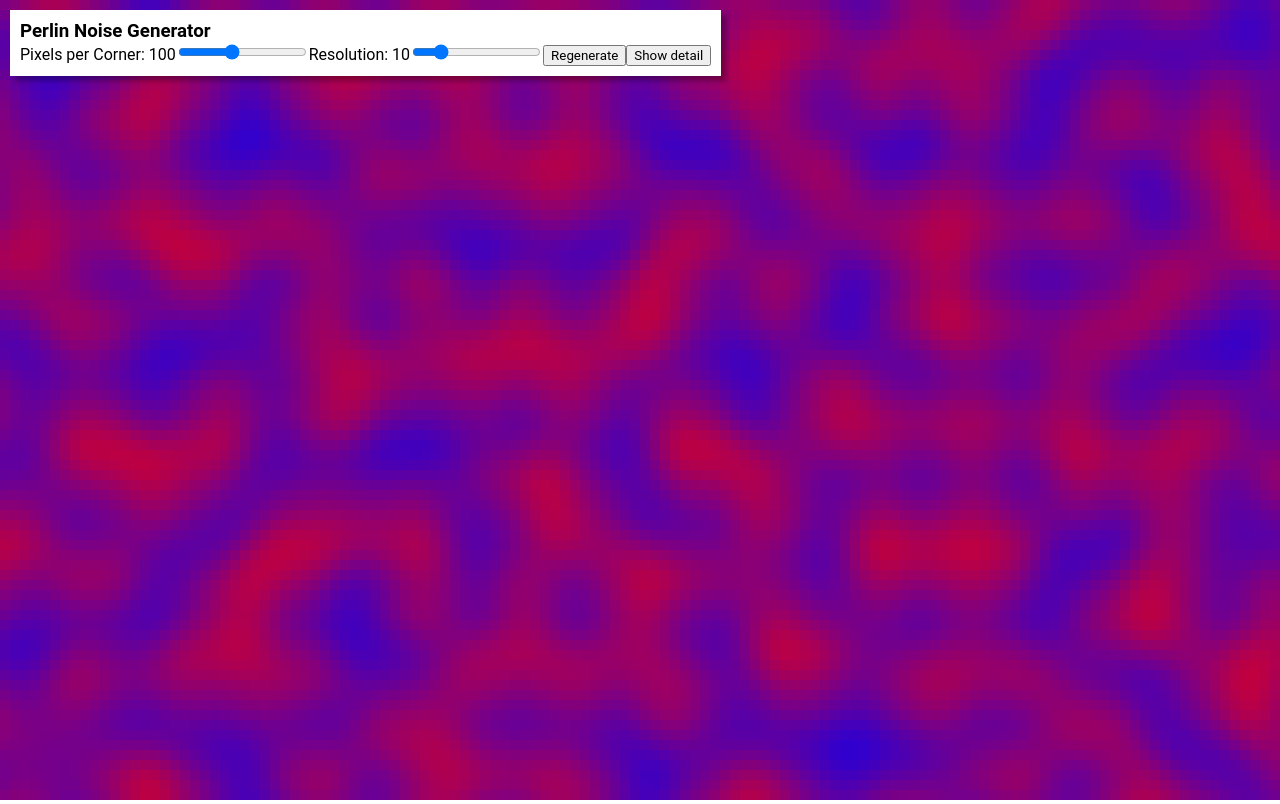
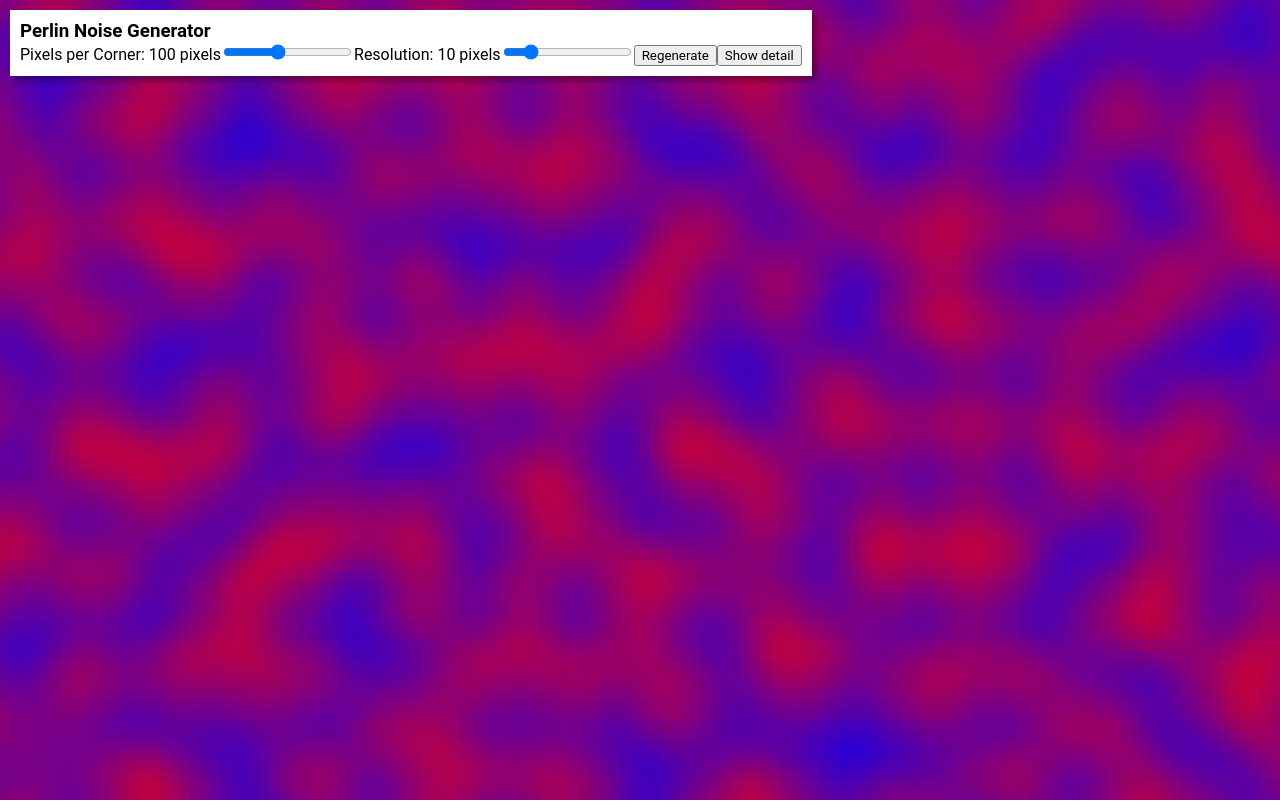
Before and after one commit to OneOneFour/PerlinNoise, a Vue app: page / in a window 1280 px wide. Built offline with nearby package versions, Linux system fonts and the light colour scheme.

Commit message:
made units clearer

```diff
--- a/src/components/ControlPane.vue
+++ b/src/components/ControlPane.vue
@@ -1,9 +1,9 @@
 <template>
     <div class="control_pane">
       <h3>Perlin Noise Generator</h3>
-      <p class="control-text">Pixels per Corner: {{pixelPerCorner}}</p>
+      <p class="control-text">Pixels per Corner: {{pixelPerCorner}} pixels</p>
       <input type="range" min=30 max=200 step=5 v-model="pixelPerCorner" />
-      <p class="control-text">Resolution: {{perlinResolution}}</p>
+      <p class="control-text">Resolution: {{perlinResolution}} pixels</p>
       <input type="range" min=1 max=50 step=1 v-model="perlinResolution" />
       <button @click="$emit('regenerate',{pixelPerCorner,perlinResolution})"> Regenerate </button>
       <button @click="$emit('toggle-detail')"> {{(showDetail)? 'Hide':'Show'}} detail </button>
```
